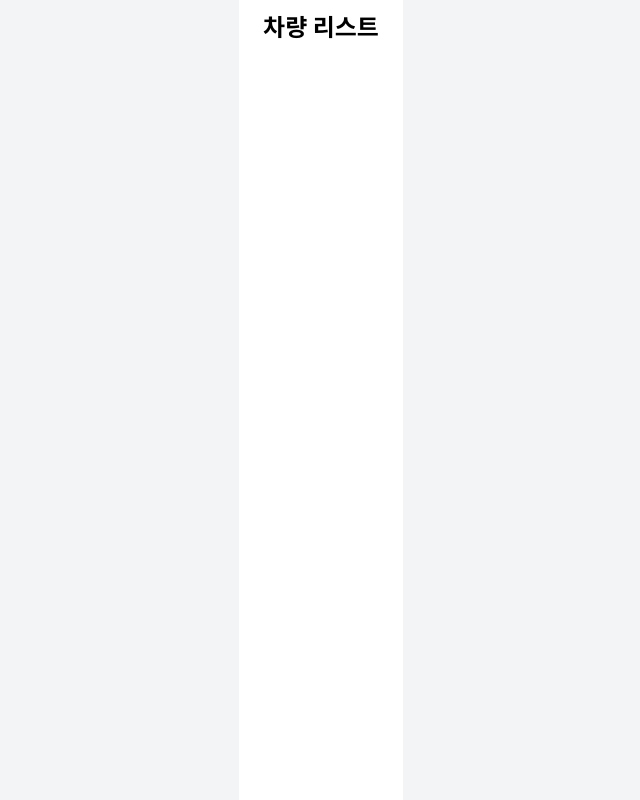
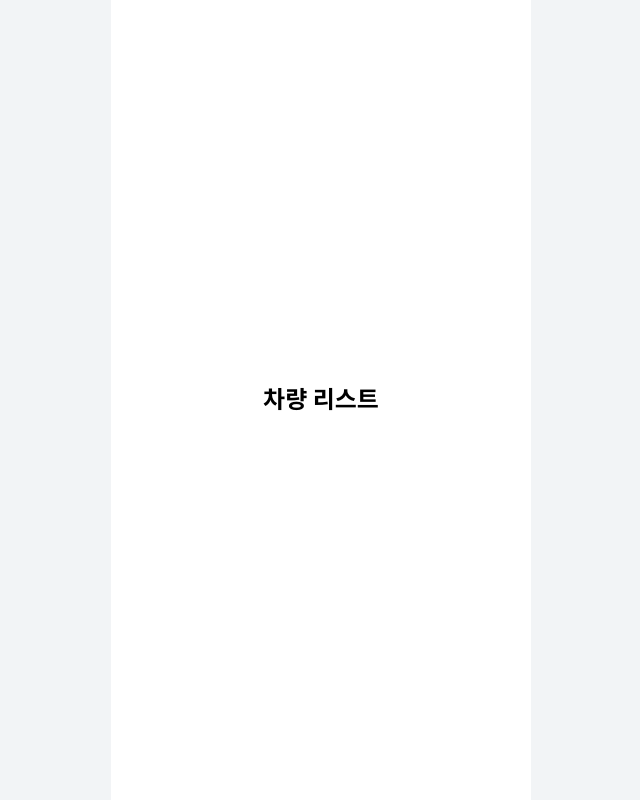
Before and after one commit to qowlsdn8007/pokeList, a React (Create React App) app: page /list in a window 1280 px wide. Shown: the whole page, without its empty margins (319-959 px from the left). Built offline with nearby package versions, Linux system fonts and the light colour scheme.

Commit message:
chore: react-query default 옵션 세팅, 글로벌 스타일 변경

```diff
--- a/src/GlobalStyle.tsx
+++ b/src/GlobalStyle.tsx
@@ -10,12 +10,21 @@ const GlobalStyle = createGlobalStyle`
     justify-content: center;
     align-items: center;
     font-size: 100%;
+    -webkit-touch-callout:none;
+    user-select: none;
+    -webkit-user-select:none;
+    -webkit-tap-highlight-color:rgba(0, 0, 0, 0);
   }
 
   body {
+    display: flex;
+    flex-direction: column;
+    justify-content: center;
     line-height: 1;
-    max-width: 420px;
-    height: 100vh;
+    max-width: 420px; // 페이지 최대 너비 420px 고정
+    min-height: 100vh;
+    width: 100%;
+    height: 100%;
     background-color: #fff;
     margin: 0;
     padding: 0;
--- a/src/index.js
+++ b/src/index.js
@@ -6,7 +6,20 @@ import App from './App';
 import reportWebVitals from './reportWebVitals';
 
 const root = ReactDOM.createRoot(document.getElementById('root'));
-const queryClient = new QueryClient();
+
+/**
+ * react-query default config
+ * 자동 재요청 0
+ * 윈도우창 리포커싱 시 쿼리 재요청 비활성화
+ */
+const queryClient = new QueryClient({
+  defaultOptions: {
+    queries: {
+      refetchOnWindowFocus: false,
+      retry: 0,
+    },
+  },
+});
 
 root.render(
   <React.StrictMode>
```
